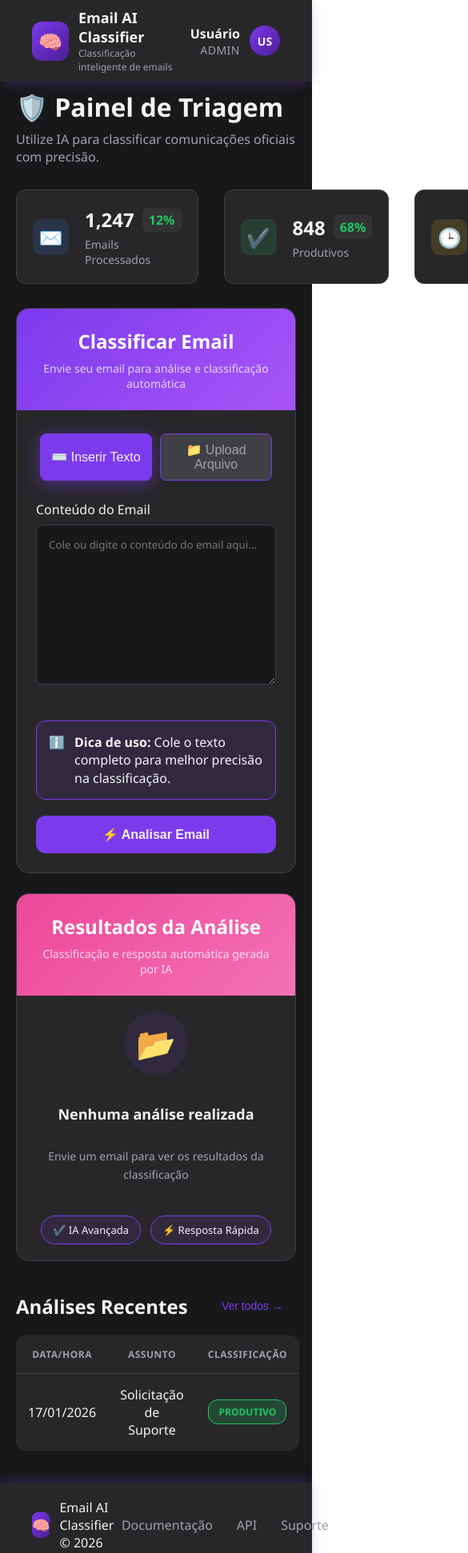
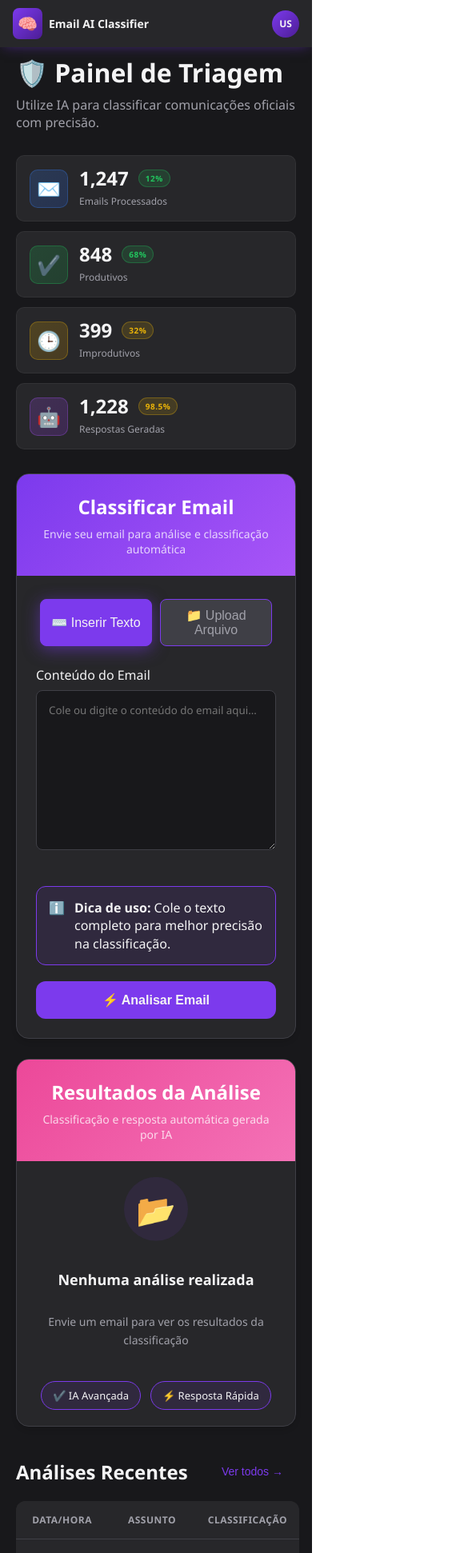
Before and after one commit to Lucascfsb/autoU-email, a React (Create React App) app in the folder frontend/: page / in a window 390 px wide. Shown: the top 1942 px of the page at 80% size, 585 px wide, since content can reach past the window. Built offline with nearby package versions, Linux system fonts and the light colour scheme.

Commit message:
Ajuste de responsividade

```diff
--- a/frontend/src/styles/Footer.css
+++ b/frontend/src/styles/Footer.css
@@ -31,6 +31,11 @@
   font-size: 18px;
 }
 
+.footer-left span {
+  font-size: 14px;
+  color: var(--text-muted);
+}
+
 /* Links do footer */
 .footer-links {
   display: flex;
@@ -41,8 +46,133 @@
   color: var(--text-muted);
   cursor: pointer;
   transition: color 0.2s ease;
+  font-size: 14px;
 }
 
 .footer-links span:hover {
   color: var(--accent-purple);
 }
+
+/* ========================================
+  📱 RESPONSIVIDADE - FOOTER
+======================================== */
+
+/* Tablets (768px - 1024px) */
+@media (max-width: 1024px) {
+  .main-footer {
+    padding: 18px 30px;
+  }
+
+  .footer-links {
+    gap: 24px;
+  }
+
+  .footer-links span {
+    font-size: 13px;
+  }
+
+  .footer-left span {
+    font-size: 13px;
+  }
+}
+
+/* Tablets pequenos (480px - 768px) */
+@media (max-width: 768px) {
+  .main-footer {
+    padding: 16px 20px;
+    flex-direction: column; /* ✅ Empilha verticalmente */
+    gap: 16px;
+    text-align: center;
+  }
+
+  .footer-left {
+    gap: 10px;
+  }
+
+  .logo-icon-small {
+    width: 28px;
+    height: 28px;
+    font-size: 16px;
+  }
+
+  .footer-left span {
+    font-size: 12px;
+  }
+
+  .footer-links {
+    gap: 20px;
+    flex-wrap: wrap; /* ✅ Permite quebra de linha */
+    justify-content: center;
+  }
+
+  .footer-links span {
+    font-size: 12px;
+  }
+}
+
+/* Mobile (até 480px) */
+@media (max-width: 480px) {
+  .main-footer {
+    padding: 16px;
+    gap: 12px;
+    margin-top: 24px;
+  }
+
+  .footer-left {
+    gap: 8px;
+  }
+
+  .logo-icon-small {
+    width: 26px;
+    height: 26px;
+    font-size: 15px;
+    border-radius: 6px;
+  }
+
+  .footer-left span {
+    font-size: 11px;
+  }
+
+  .footer-links {
+    gap: 16px;
+  }
+
+  .footer-links span {
+    font-size: 11px;
+  }
+
+  /* ✅ Remover hover em mobile */
+  .footer-links span:hover {
+    color: var(--text-muted);
+  }
+}
+
+/* Mobile extra pequeno (até 360px) */
+@media (max-width: 360px) {
+  .main-footer {
+    padding: 12px;
+    gap: 10px;
+  }
+
+  .footer-left {
+    gap: 6px;
+  }
+
+  .logo-icon-small {
+    width: 24px;
+    height: 24px;
+    font-size: 14px;
+  }
+
+  .footer-left span {
+    font-size: 10px;
+  }
+
+  .footer-links {
+    gap: 12px;
+  }
+
+  .footer-links span {
+    font-size: 10px;
+  }
+}
--- a/frontend/src/styles/Header.css
+++ b/frontend/src/styles/Header.css
@@ -100,3 +100,153 @@
   font-weight: bold;
   font-size: 14px;
 }
+
+/* ========================================
+  📱 RESPONSIVIDADE - HEADER
+======================================== */
+
+/* Tablets (768px - 1024px) */
+@media (max-width: 1024px) {
+  .main-header {
+    padding: 12px 30px;
+  }
+
+  .logo-text h2 {
+    font-size: 17px;
+  }
+
+  .logo-text p {
+    font-size: 11px;
+  }
+
+  .user-profile {
+    padding-left: 16px;
+  }
+
+  .user-name {
+    font-size: 15px;
+  }
+
+  .user-role {
+    font-size: 13px;
+  }
+}
+
+/* Tablets pequenos (480px - 768px) */
+@media (max-width: 768px) {
+  .main-header {
+    padding: 12px 20px;
+  }
+
+  .logo-box {
+    gap: 10px;
+  }
+
+  .logo-icon {
+    padding: 6px;
+    font-size: 22px;
+    border-radius: 10px;
+  }
+
+  .logo-text h2 {
+    font-size: 16px;
+  }
+
+  .logo-text p {
+    font-size: 11px;
+  }
+
+  .user-profile {
+    padding-left: 12px;
+    gap: 10px;
+  }
+
+  .user-name {
+    font-size: 14px;
+  }
+
+  .user-role {
+    font-size: 12px;
+  }
+
+  .user-avatar {
+    width: 36px;
+    height: 36px;
+    font-size: 13px;
+  }
+}
+
+/* Mobile (até 480px) */
+@media (max-width: 480px) {
+  .main-header {
+    padding: 10px 16px;
+    gap: 8px;
+  }
+
+  .logo-box {
+    gap: 8px;
+  }
+
+  .logo-icon {
+    padding: 6px;
+    font-size: 20px;
+    border-radius: 8px;
+  }
+
+  .logo-text h2 {
+    font-size: 14px;
+  }
+
+  /* ✅ Esconder subtítulo em mobile pequeno */
+  .logo-text p {
+    display: none;
+  }
+
+  .user-profile {
+    padding-left: 8px;
+    gap: 8px;
+  }
+
+  /* ✅ Esconder informações do usuário (manter apenas avatar) */
+  .user-info {
+    display: none;
+  }
+
+  .user-avatar {
+    width: 34px;
+    height: 34px;
+    font-size: 12px;
+  }
+
+  /* ✅ Remover hover em mobile */
+  .logo-icon:hover,
+  .user-profile:hover {
+    transform: none;
+  }
+
+  .logo-text h2:hover {
+    color: var(--text-primary);
+  }
+}
+
+/* Mobile extra pequeno (até 360px) */
+@media (max-width: 360px) {
+  .main-header {
+    padding: 8px 12px;
+  }
+
+  .logo-icon {
+    padding: 5px;
+    font-size: 18px;
+  }
+
+  .logo-text h2 {
+    font-size: 13px;
+  }
+
+  .user-avatar {
+    width: 32px;
+    height: 32px;
+    font-size: 11px;
+  }
+}
--- a/frontend/src/styles/Metrics.css
+++ b/frontend/src/styles/Metrics.css
@@ -1,97 +1,272 @@
 /* ========================================
-  MÉTRICAS
+  MÉTRICAS DO DASHBOARD
 ======================================== */
 
 .metrics-grid {
   display: grid;
-  grid-template-columns: repeat(4, 1fr);
-  gap: 32px;
-  margin-bottom: 30px;
+  grid-template-columns: repeat(4, 1fr); /* ✅ Desktop: 4 colunas */
+  gap: 24px;
+  margin-bottom: 32px;
 }
 
-/* Card de métrica */
 .metric-card {
-  background-color: var(--bg-secondary);
-  padding: 20px;
-  border-radius: 12px;
+  background: var(--bg-secondary);
+  padding: 24px;
+  border-radius: 16px;
   display: flex;
   align-items: center;
-  justify-content: space-evenly;
   gap: 20px;
-  border: 1px solid var(--bg-tertiary);
-  transition: all 0.2s ease;
+  transition: all 0.3s cubic-bezier(0.4, 0, 0.2, 1);
+  border: 1px solid rgba(255, 255, 255, 0.05);
+  cursor: pointer;
 }
 
 .metric-card:hover {
-  transform: translateY(-5px);
-  border-color: var(--accent-purple);
+  transform: translateY(-4px);
+  border-color: rgba(124, 58, 237, 0.3);
+  box-shadow: 0 8px 16px rgba(0, 0, 0, 0.2);
 }
 
-/* Ícone da métrica */
+/* Ícone de fundo colorido */
 .metric-icon-bg {
-  width: 45px;
-  height: 45px;
-  border-radius: 10px;
+  width: 64px;
+  height: 64px;
+  border-radius: 16px;
   display: flex;
   align-items: center;
   justify-content: center;
-  font-size: 24px;
+  font-size: 32px;
   flex-shrink: 0;
+  transition: transform 0.3s;
 }
 
-/* Variações de cor do ícone */
+.metric-card:hover .metric-icon-bg {
+  transform: scale(1.1) rotate(5deg);
+}
+
+/* Gradientes de ícones */
 .blue-bg {
-  background: rgba(59, 130, 246, 0.15);
-  color: var(--accent-blue);
+  background: linear-gradient(135deg, rgba(59, 130, 246, 0.2), rgba(37, 99, 235, 0.2));
+  border: 1px solid rgba(59, 130, 246, 0.3);
 }
 
 .green-bg {
-  background: rgba(34, 197, 94, 0.15);
-  color: var(--accent-green);
+  background: linear-gradient(135deg, rgba(34, 197, 94, 0.2), rgba(22, 163, 74, 0.2));
+  border: 1px solid rgba(34, 197, 94, 0.3);
 }
 
 .yellow-bg {
-  background: rgba(234, 179, 8, 0.15);
-  color: var(--accent-yellow);
+  background: linear-gradient(135deg, rgba(234, 179, 8, 0.2), rgba(202, 138, 4, 0.2));
+  border: 1px solid rgba(234, 179, 8, 0.3);
 }
 
 .purple-bg {
-  background: rgba(124, 58, 237, 0.15);
-  color: var(--accent-purple);
+  background: linear-gradient(135deg, rgba(168, 85, 247, 0.2), rgba(147, 51, 234, 0.2));
+  border: 1px solid rgba(168, 85, 247, 0.3);
 }
 
 /* Informações da métrica */
+.metric-info {
+  flex: 1;
+  display: flex;
+  flex-direction: column;
+  gap: 8px;
+}
+
 .metric-header {
   display: flex;
   align-items: center;
-  gap: 10px;
+  gap: 12px;
 }
 
 .metric-info h3 {
+  font-size: 32px;
+  font-weight: 700;
+  color: var(--text-primary);
   margin: 0;
-  font-size: 24px;
-  color: var(--text-primary);
+  line-height: 1;
 }
 
 .metric-info p {
-  margin: 5px 0 0 0;
   font-size: 14px;
   color: var(--text-muted);
+  margin: 0;
+  font-weight: 500;
 }
 
 /* Tag de crescimento */
 .growth-tag {
-  font-size: 16px;
-  font-weight: bold;
-  padding: 4px 8px;
-  border-radius: 6px;
-  background: rgba(255, 255, 255, 0.05);
+  padding: 4px 10px;
+  border-radius: 12px;
+  font-size: 12px;
+  font-weight: 700;
+  letter-spacing: 0.5px;
 }
 
 .green-text {
+  background: rgba(34, 197, 94, 0.15);
   color: var(--accent-green);
+  border: 1px solid rgba(34, 197, 94, 0.3);
 }
 
 .orange-text {
-  color: var(--accent-orange);
+  background: rgba(234, 179, 8, 0.15);
+  color: var(--accent-yellow);
+  border: 1px solid rgba(234, 179, 8, 0.3);
 }
+
+/* ========================================
+  📱 RESPONSIVIDADE MOBILE
+======================================== */
+
+/* Tablets grandes (1024px - 1200px) */
+@media (max-width: 1200px) {
+  .metrics-grid {
+    grid-template-columns: repeat(2, 1fr); /* ✅ 2 colunas */
+    gap: 20px;
+  }
+
+  .metric-card {
+    padding: 20px;
+  }
+
+  .metric-icon-bg {
+    width: 56px;
+    height: 56px;
+    font-size: 28px;
+  }
+
+  .metric-info h3 {
+    font-size: 28px;
+  }
+}
+
+/* Tablets (768px - 1024px) */
+@media (max-width: 1024px) {
+  .metrics-grid {
+    grid-template-columns: repeat(2, 1fr); /* ✅ 2 colunas */
+    gap: 16px;
+  }
+
+  .metric-card {
+    padding: 18px;
+    gap: 16px;
+  }
+
+  .metric-icon-bg {
+    width: 52px;
+    height: 52px;
+    font-size: 26px;
+  }
+
+  .metric-info h3 {
+    font-size: 26px;
+  }
+
+  .metric-info p {
+    font-size: 13px;
+  }
+
+  .growth-tag {
+    font-size: 11px;
+    padding: 3px 8px;
+  }
+}
+
+/* Mobile (até 768px) */
+@media (max-width: 768px) {
+  .metrics-grid {
+    grid-template-columns: 1fr; /* ✅ 1 coluna (empilhado) */
+    gap: 16px;
+    margin-bottom: 24px;
+  }
+
+  .metric-card {
+    padding: 20px;
+    gap: 16px;
+    border-radius: 12px;
+  }
+
+  .metric-icon-bg {
+    width: 56px;
+    height: 56px;
+    font-size: 28px;
+    border-radius: 12px;
+  }
+
+  .metric-info h3 {
+    font-size: 28px;
+  }
+
+  .metric-info p {
+    font-size: 13px;
+  }
+
+  .growth-tag {
+    font-size: 11px;
+    padding: 4px 10px;
+  }
+}
+
+/* Mobile pequeno (até 480px) */
+@media (max-width: 480px) {
+  .metrics-grid {
+    grid-template-columns: 1fr; /* ✅ 1 coluna */
+    gap: 12px;
+    margin-bottom: 20px;
+  }
+
+  .metric-card {
+    padding: 16px;
+    gap: 14px;
+    border-radius: 10px;
+  }
+
+  .metric-icon-bg {
+    width: 48px;
+    height: 48px;
+    font-size: 24px;
+    border-radius: 10px;
+  }
+
+  .metric-info h3 {
+    font-size: 24px;
+  }
+
+  .metric-info p {
+    font-size: 12px;
+  }
+
+  .growth-tag {
+    font-size: 10px;
+    padding: 3px 8px;
+  }
+
+  /* ✅ Remover hover em mobile */
+  .metric-card:hover {
+    transform: none;
+    box-shadow: none;
+  }
+}
+
+/* Mobile extra pequeno (até 360px) */
+@media (max-width: 360px) {
+  .metric-card {
+    padding: 14px;
+    gap: 12px;
+  }
+
+  .metric-icon-bg {
+    width: 44px;
+    height: 44px;
+    font-size: 22px;
+  }
+
+  .metric-info h3 {
+    font-size: 22px;
+  }
+
+  .metric-info p {
+    font-size: 11px;
+  }
+}
```
